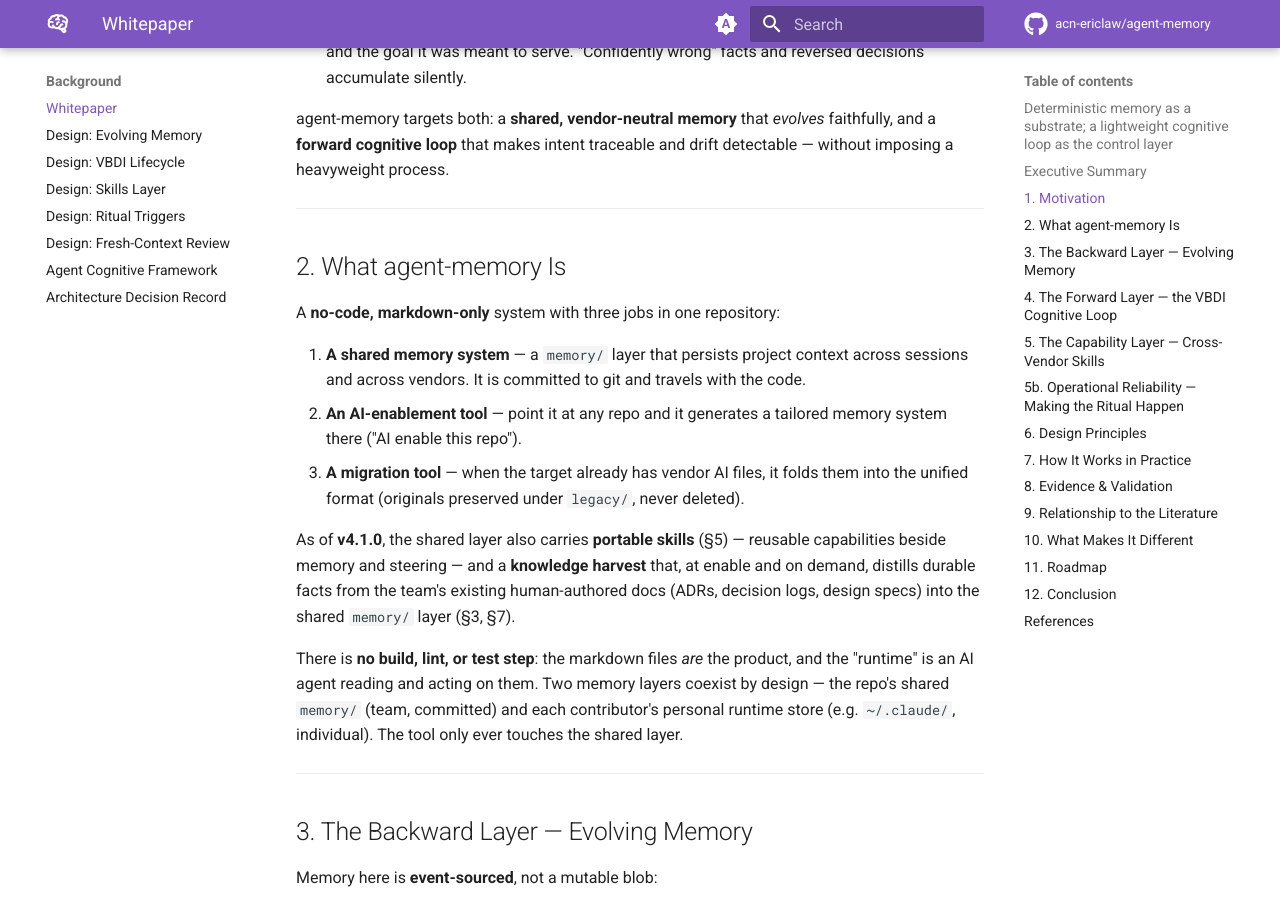
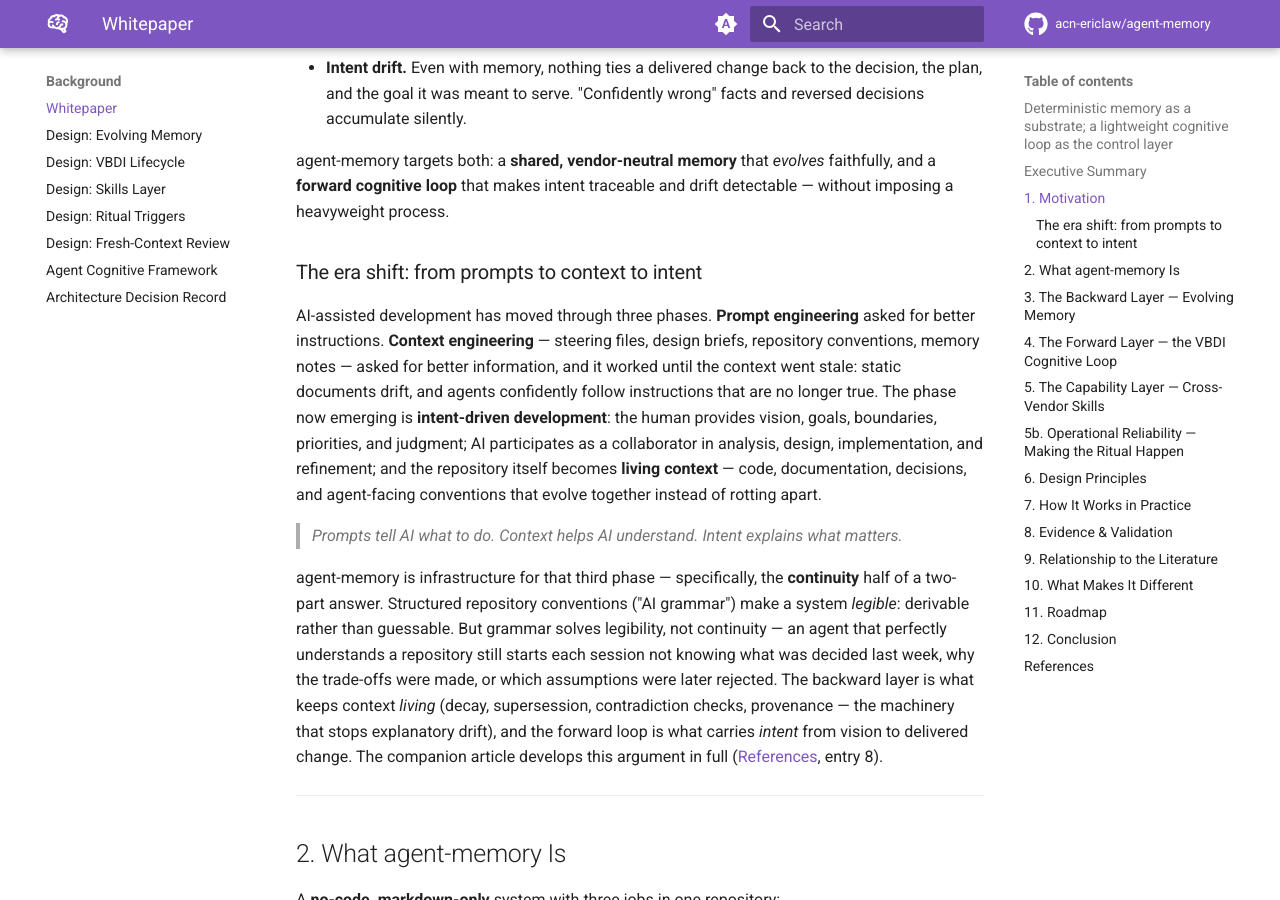
Before and after one commit to acn-ericlaw/agent-memory, an MkDocs documentation site: the page built from docs/agent-memory-whitepaper.md, in a window 1280 px wide and 900 px high, scrolled down 2193 px. Built offline with MkDocs 1.6.1 and Material for MkDocs 9.7.7, drawn with Linux system fonts in a browser that asks for light colours; comment, search, counter and statistics services are not loaded; some of the changed text lies outside the part shown.

Commit message:
docs: adopt intent-driven-development positioning (whitepaper v1.4 + deck) — era shift, living context, companion-article citation
Co-Authored-By: Claude Code <noreply@anthropic.com>

```diff
--- a/docs/agent-memory-whitepaper.md
+++ b/docs/agent-memory-whitepaper.md
@@ -2,8 +2,10 @@
 
 ## Deterministic memory as a substrate; a lightweight cognitive loop as the control layer
 
-**Version:** 1.3 (describes agent-memory **v4.34.0**)
+**Version:** 1.4 (describes agent-memory **v4.34.0**)
 **Date:** August 14, 2026
+
+> *"Acceleration without direction is only faster drift."*
 
 ---
 
@@ -87,6 +89,30 @@ Two consequences follow that existing tools handle poorly:
 agent-memory targets both: a **shared, vendor-neutral memory** that *evolves* faithfully,
 and a **forward cognitive loop** that makes intent traceable and drift detectable — without
 imposing a heavyweight process.
+
+### The era shift: from prompts to context to intent
+
+AI-assisted development has moved through three phases. **Prompt engineering** asked for
+better instructions. **Context engineering** — steering files, design briefs, repository
+conventions, memory notes — asked for better information, and it worked until the context
+went stale: static documents drift, and agents confidently follow instructions that are no
+longer true. The phase now emerging is **intent-driven development**: the human provides
+vision, goals, boundaries, priorities, and judgment; AI participates as a collaborator in
+analysis, design, implementation, and refinement; and the repository itself becomes
+**living context** — code, documentation, decisions, and agent-facing conventions that
+evolve together instead of rotting apart.
+
+> *Prompts tell AI what to do. Context helps AI understand. Intent explains what matters.*
+
+agent-memory is infrastructure for that third phase — specifically, the **continuity** half
+of a two-part answer. Structured repository conventions ("AI grammar") make a system
+*legible*: derivable rather than guessable. But grammar solves legibility, not continuity —
+an agent that perfectly understands a repository still starts each session not knowing what
+was decided last week, why the trade-offs were made, or which assumptions were later
+rejected. The backward layer is what keeps context *living* (decay, supersession,
+contradiction checks, provenance — the machinery that stops explanatory drift), and the
+forward loop is what carries *intent* from vision to delivered change. The companion
+article develops this argument in full ([References](#references), entry 8).
 
 ---
 
@@ -330,6 +356,11 @@ its documentation:
   ritual (re-tiering, the archive move, adapter sync, integrity checks) become runnable
   helpers so a capable agent can't silently skip them; every act of judgment stays with the
   agent and the human. The boundary is *judgment vs. arithmetic*, never *automate the decision*.
+
+  > *"Mechanize the arithmetic. Do not mechanize the judgment."* — the companion article
+  > calls this principle, in miniature, the entire argument for intent-driven development:
+  > automation earns trust exactly where it is deterministic, and defers exactly where
+  > meaning is at stake.
 - **No manual user step.** Once the protocol lands with untrained users, any manual op is an
   adoption barrier — so triggers, init, and adapter sync are agent-activated, with CI as the
   zero-config backstop (matched to the hosting forge; Azure DevOps needs a one-time activation).
@@ -473,3 +504,4 @@ no-code, human-gated design.
 5. Mem0 Engineering. *State of AI Agent Memory 2026: Benchmarks, Architectures & Production Gaps*. 2026. https://mem0.ai/blog/state-of-ai-agent-memory-2026
 6. *Agent Cognitive Framework for Memory-Driven AI Systems* (the framework integrated here as the forward layer). 2026. `docs/agent-cognitive-framework.md`.
 7. Internal design docs: `docs/DESIGN-evolving-memory.md` (backward layer), `docs/DESIGN-vbdi-lifecycle.md` (forward layer), `docs/assessments/2026-06-13-industry-alignment.md`.
+8. Law, Eric. *From Context Engineering to Intent-Driven Development — why the next professional skill is not writing better prompts, but expressing clearer intent*. August 11, 2026. The companion thought-leadership article — written from the evolution of this project and the human–AI collaboration that built it. https://www.linkedin.com/posts/ericclaw_intent-driven-development-activity-7493145001313390593-cyc5
```
Also changed, not shown: docs/agent-memory-deck.html (+16 -2 lines), memory/continuity.md (+2 -2 lines), memory/sessions/2026-08-14-155434.md (added, +44 -0 lines).
